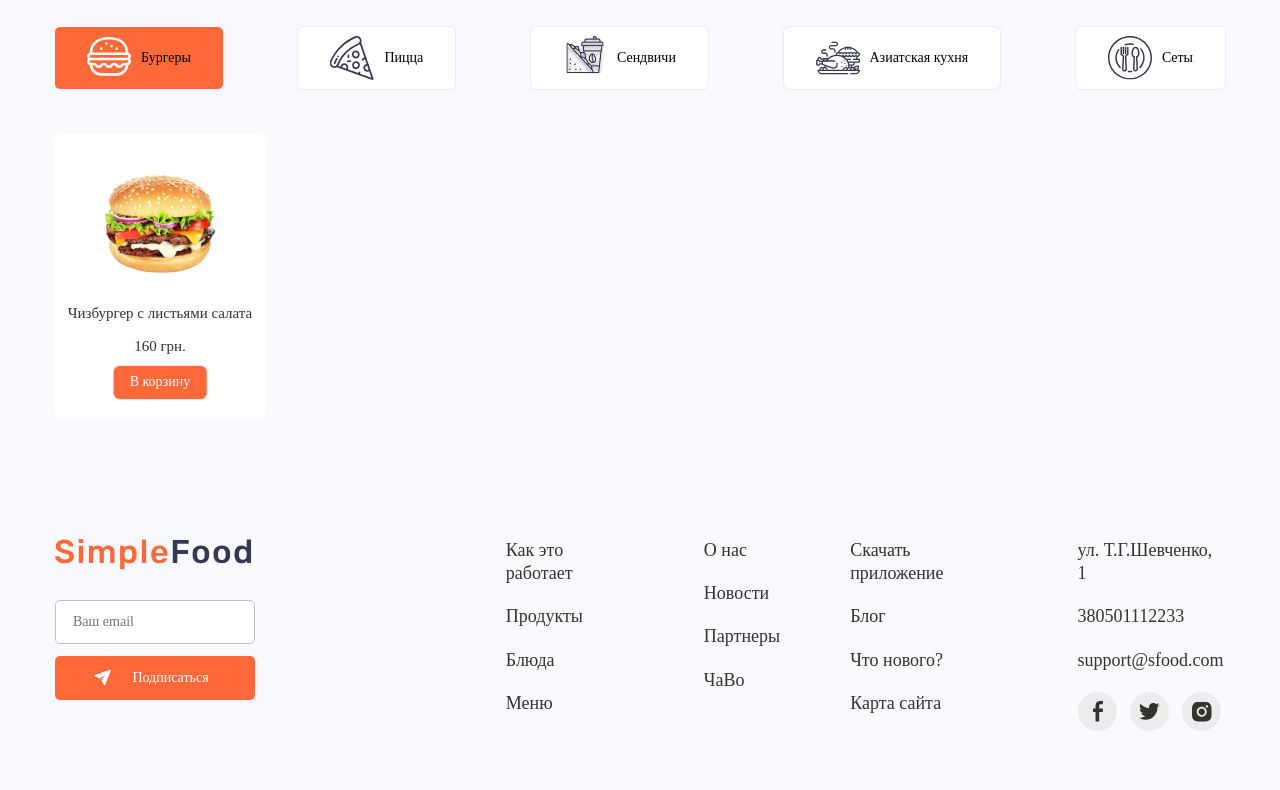
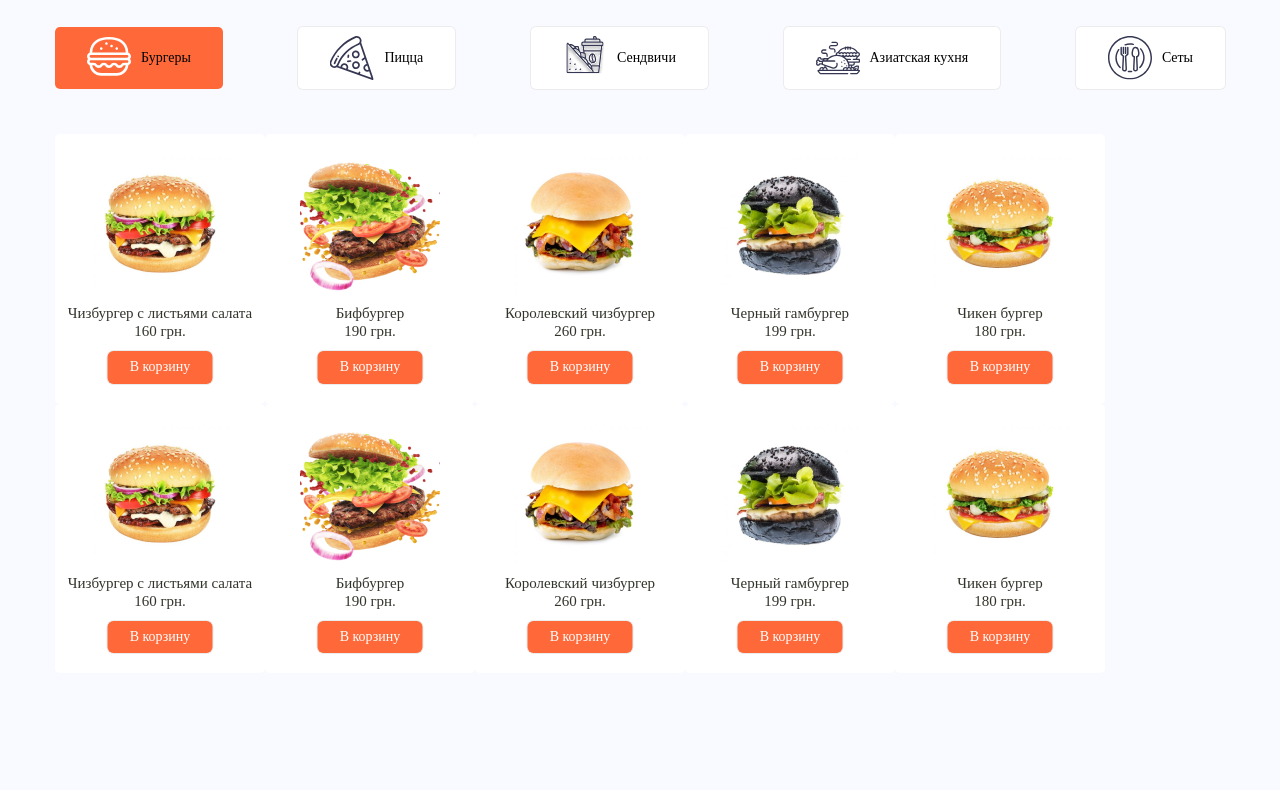
Before and after one commit to PerecNeDorogo/delivery, a website: page app/index.html in a window 1280 px wide. Shown: the part 1000-1790 px from the top of the page. Drawn offline with nearby package versions, Linux system fonts and the light colour scheme; files that its build step writes are made by us from their sources; files whose address does not match are found by name.

Commit message:
выроынял карточки

```diff
--- a/app/index.html
+++ b/app/index.html
@@ -99,9 +99,11 @@
                 <button class="popular__btn sets" type="button">Cеты</button>
               </li>
             </ul>
+
             <ul class="popular__cards-list">
               <li class="popular__cards-item">
                 <a class="popular__cards-link" href="#">
+                  <div class="popular__cards-inner">
                     <img
                       class="popular__cards-img"
                       src="images/popular/item_01-480x480 .jpg"
@@ -114,34 +116,162 @@
                     <button class="popular__cards-btn" type="button">
                       В корзину
                     </button>
+                  </div>
+                </a>
+              </li>
+
+              <li class="popular__cards-item">
+                <a class="popular__cards-link" href="#">
+                  <div class="popular__cards-inner">
+                    <img
+                      class="popular__cards-img"
+                      src="images/popular/item_02-480x480 .jpg"
+                      alt="Бифбургер"
+                    />
+                    <h2 class="popular__cards-title">Бифбургер</h2>
+                    <p class="popular__cards-price">190 грн.</p>
+                    <button class="popular__cards-btn" type="button">
+                      В корзину
+                    </button>
+                  </div>
+                </a>
+              </li>
+
+              <li class="popular__cards-item">
+                <a class="popular__cards-link" href="#">
+                  <div class="popular__cards-inner">
+                    <img
+                      class="popular__cards-img"
+                      src="images/popular/item_03-480x480 .jpg"
+                      alt="Королевский чизбургер"
+                    />
+                    <h2 class="popular__cards-title">Королевский чизбургер</h2>
+                    <p class="popular__cards-price">260 грн.</p>
+                    <button class="popular__cards-btn" type="button">
+                      В корзину
+                    </button>
+                  </div>
+                </a>
+              </li>
+
+              <li class="popular__cards-item">
+                <a class="popular__cards-link" href="#">
+                  <div class="popular__cards-inner">
+                    <img
+                      class="popular__cards-img"
+                      src="images/popular/item_04-480x480 .jpg"
+                      alt="Черный гамбургер"
+                    />
+                    <h2 class="popular__cards-title">Черный гамбургер</h2>
+                    <p class="popular__cards-price">199 грн.</p>
+                    <button class="popular__cards-btn" type="button">
+                      В корзину
+                    </button>
+                  </div>
+                </a>
+              </li>
+
+              <li class="popular__cards-item">
+                <a class="popular__cards-link" href="#">
+                  <div class="popular__cards-inner">
+                    <img
+                      class="popular__cards-img"
+                      src="images/popular/item_05-480x480 .jpg"
+                      alt="Чикен бургер"
+                    />
+                    <h2 class="popular__cards-title">Чикен бургер</h2>
+                    <p class="popular__cards-price">180 грн.</p>
+                    <button class="popular__cards-btn" type="button">
+                      В корзину
+                    </button>
+                  </div>
                 </a>
               </li>
               <li class="popular__cards-item">
-                <a class="popular__cards-link" href="#"> </a>
+                <a class="popular__cards-link" href="#">
+                  <div class="popular__cards-inner">
+                    <img
+                      class="popular__cards-img"
+                      src="images/popular/item_01-480x480 .jpg"
+                      alt="чизбургер с листьями салата"
+                    />
+                    <h2 class="popular__cards-title">
+                      Чизбургер с листьями салата
+                    </h2>
+                    <p class="popular__cards-price">160 грн.</p>
+                    <button class="popular__cards-btn" type="button">
+                      В корзину
+                    </button>
+                  </div>
+                </a>
               </li>
+
               <li class="popular__cards-item">
-                <a class="popular__cards-link" href="#"> </a>
+                <a class="popular__cards-link" href="#">
+                  <div class="popular__cards-inner">
+                    <img
+                      class="popular__cards-img"
+                      src="images/popular/item_02-480x480 .jpg"
+                      alt="Бифбургер"
+                    />
+                    <h2 class="popular__cards-title">Бифбургер</h2>
+                    <p class="popular__cards-price">190 грн.</p>
+                    <button class="popular__cards-btn" type="button">
+                      В корзину
+                    </button>
+                  </div>
+                </a>
               </li>
+
               <li class="popular__cards-item">
-                <a class="popular__cards-link" href="#"> </a>
+                <a class="popular__cards-link" href="#">
+                  <div class="popular__cards-inner">
+                    <img
+                      class="popular__cards-img"
+                      src="images/popular/item_03-480x480 .jpg"
+                      alt="Королевский чизбургер"
+                    />
+                    <h2 class="popular__cards-title">Королевский чизбургер</h2>
+                    <p class="popular__cards-price">260 грн.</p>
+                    <button class="popular__cards-btn" type="button">
+                      В корзину
+                    </button>
+                  </div>
+                </a>
               </li>
+
               <li class="popular__cards-item">
-                <a class="popular__cards-link" href="#"> </a>
+                <a class="popular__cards-link" href="#">
+                  <div class="popular__cards-inner">
+                    <img
+                      class="popular__cards-img"
+                      src="images/popular/item_04-480x480 .jpg"
+                      alt="Черный гамбургер"
+                    />
+                    <h2 class="popular__cards-title">Черный гамбургер</h2>
+                    <p class="popular__cards-price">199 грн.</p>
+                    <button class="popular__cards-btn" type="button">
+                      В корзину
+                    </button>
+                  </div>
+                </a>
               </li>
+
               <li class="popular__cards-item">
-                <a class="popular__cards-link" href="#"> </a>
-              </li>
-              <li class="popular__cards-item">
-                <a class="popular__cards-link" href="#"> </a>
-              </li>
-              <li class="popular__cards-item">
-                <a class="popular__cards-link" href="#"> </a>
-              </li>
-              <li class="popular__cards-item">
-                <a class="popular__cards-link" href="#"> </a>
-              </li>
-              <li class="popular__cards-item">
-                <a class="popular__cards-link" href="#"> </a>
+                <a class="popular__cards-link" href="#">
+                  <div class="popular__cards-inner">
+                    <img
+                      class="popular__cards-img"
+                      src="images/popular/item_05-480x480 .jpg"
+                      alt="Чикен бургер"
+                    />
+                    <h2 class="popular__cards-title">Чикен бургер</h2>
+                    <p class="popular__cards-price">180 грн.</p>
+                    <button class="popular__cards-btn" type="button">
+                      В корзину
+                    </button>
+                  </div>
+                </a>
               </li>
             </ul>
           </div>
--- a/app/scss/style.scss
+++ b/app/scss/style.scss
@@ -144,6 +144,7 @@
 }
 
 .main {
+  min-height: 100%;
   flex: 1 0 auto;
   padding: 120px 0;
 }
@@ -180,6 +181,15 @@
   left: 32px;
 }
 
+.pizza,
+.sandwich,
+.asian,
+.sets {
+  background: #ffffff;
+  box-shadow: 0 0 0 1px #ececec;
+  padding: 22px 32px 22px 86px;
+}
+
 .burger {
   background-color: $orange;
   padding: 22px 32px 22px 86px;
@@ -187,15 +197,6 @@
 
 .burger::before {
   background-image: url(../images/popular/popular_icons/burger_1.svg);
-}
-
-.pizza,
-.sandwich,
-.asian,
-.sets {
-  background: #ffffff;
-  box-shadow: 0 0 0 1px #ececec;
-  padding: 22px 32px 22px 86px;
 }
 
 .pizza::before {
@@ -215,10 +216,20 @@
 }
 
 // ==============================
+.popular__cards-list {
+  display: flex;
+  flex-wrap: wrap;
+}
+
+.popular__cards-inner {
+  display: flex;
+  flex-direction: column;
+  min-height: 100%;
+}
+
 .popular__cards-item {
   background-color: #fff;
   max-width: 210px;
-  max-height: 299px;
   border-radius: 5px;
 }
 
@@ -233,8 +244,10 @@
 }
 
 .popular__cards-title {
-  padding: 0 10px 15px 10px;
+  min-height: 100%;
+  padding: 0 10px;
   line-height: 18px;
+  flex-grow: 1;
 }
 
 .popular__cards-price {
```
Lines whose indentation alone changed are shown as unchanged.
